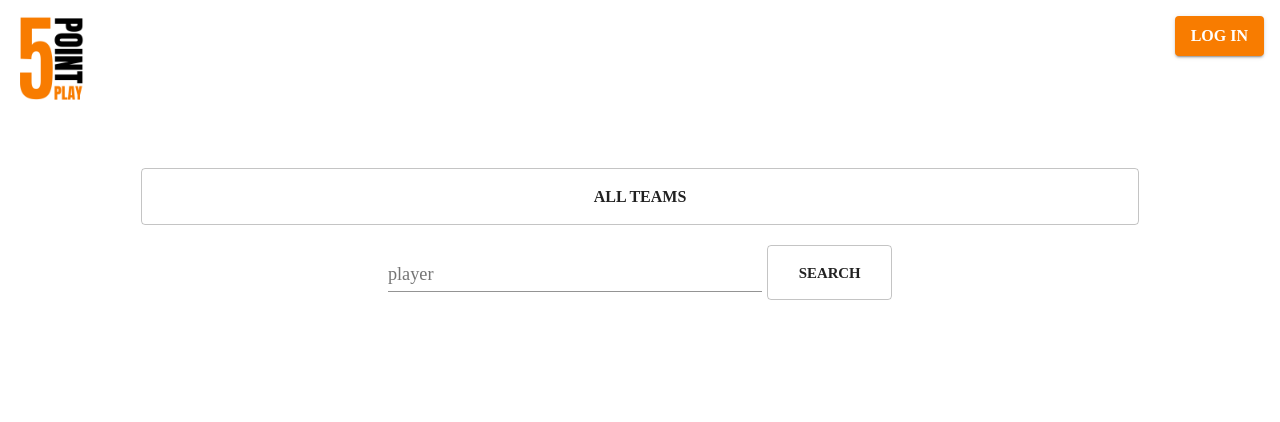
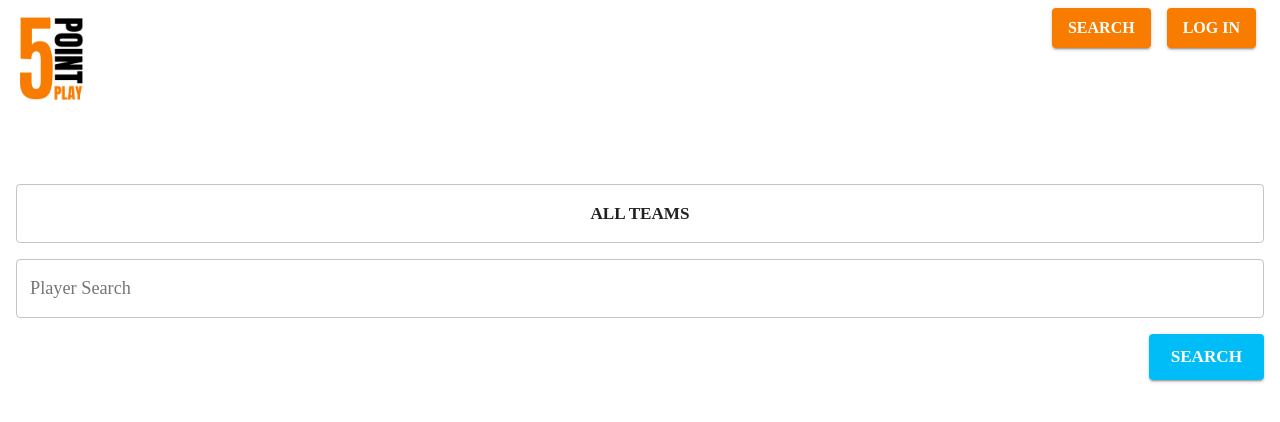
Before and after one commit to petewanca/fivepointplay, a React (Create React App) app in the folder client/: page / in a window 1280 px wide. Shown: the top 422 px of the page. Built offline with nearby package versions, Linux system fonts and the light colour scheme; a web font is replaced by a local one.

Commit message:
updates scroll bar, adjust home page text field and buttons, adjusts login buttons

```diff
--- a/client/src/App.js
+++ b/client/src/App.js
@@ -1,6 +1,6 @@
 import React, {Component} from 'react';
 import {BrowserRouter as Router, Route, Switch} from "react-router-dom";
-import { Link }  from 'react-router-dom';
+import {Link} from 'react-router-dom';
 
 // Custom fonts
 import "./index.css"
@@ -40,18 +40,21 @@ const styles = {
         textAlign: "center"
     },
     priButton: {
-        marginTop: "1rem",
+        margin: ".5rem",
         float: "right"
-    },
-    link: {
-      textDecoration: "none",
-      "&:visited": {
-        color: "black"
-      }
     }
 };
 
 const theme = createMuiTheme({
+    overrides: {
+        MuiInput: {
+            underline: {
+                '&:hover:not($disabled):before': {
+                    borderBottom: '1px solid #F87C00',
+                }
+            }
+        }
+    },
     palette: {
         background: {
             default: "#FFF"
@@ -93,9 +96,7 @@ export default class App extends Component {
     handleIsLoggedIn = () => {
         var token = localStorage.getItem('jwt');
         if (token !== undefined) {
-            this.setState({
-                isLoggedIn: true
-            })
+            this.setState({isLoggedIn: true})
         } else {
             this.setState({isLoggedIn: false})
         }
@@ -105,16 +106,17 @@ export default class App extends Component {
         var jwt = localStorage.getItem("jwt");
         var userData = JSON.parse(jwt);
         var token = userData.data.token;
-        axios.get("/api/auth/logout", {
+        axios
+            .get("/api/auth/logout", {
             headers: {
                 Authorization: `${token}`
             }
-        }).then(res => {
+        })
+            .then(res => {
                 localStorage.removeItem("jwt");
-            this.setState({
-                isLoggedIn: false
+                this.setState({isLoggedIn: false})
             })
-        }).catch(err => {
+            .catch(err => {
                 console.log(err);
             })
     }
@@ -127,33 +129,48 @@ export default class App extends Component {
                     <Box style={styles.wrapper}>
                         <Router>
                             <Box style={styles.header}>
-                                    <Logo/>
-                                    {this.state.isLoggedIn
+                                <Logo/> {this.state.isLoggedIn
                                     ? (
                                         <div>
                                             <Button
                                                 onClick={this.handleLogout}
                                                 color="default"
                                                 style={styles.priButton}
-                                            variant="outlined"
-                                            >Log Out</Button>
+                                                variant="outlined">Log Out</Button>
                                             <Button
                                                 color="default"
-                                              styles={styles.priButton}
+                                                component={Link}
+                                                to="profile"
+                                                style={styles.priButton}
                                                 variant="outlined">
-                                                <Link to="/" style={styles.link}>Search</Link>
+                                                Profile
                                             </Button>
-                                        </div>)
-                                        : (<LoginButton
+                                        </div>
+                                    )
+                                    : (
+                                        <div>
+                                            <LoginButton
                                                 to={"/login"}
                                                 color={"primary"}
                                                 style={styles.priButton}
-                                            message={"Log In"}/>)
-                                    }
+                                                message={"Log In"}/>
+                                        </div>
+                                    )}
+                                <Button
+                                    color="primary"
+                                    component={Link}
+                                    to="/"
+                                    style={styles.priButton}
+                                    variant="contained">
+                                    Search
+                                </Button>
                             </Box>
                             <Switch>
                                 <Route exact path="/register" component={Register}/>
-                                <Route exact path="/login" component={() => <Login handleIsLoggedIn={this.handleIsLoggedIn} />} />
+                                <Route
+                                    exact
+                                    path="/login"
+                                    component={() => <Login handleIsLoggedIn={this.handleIsLoggedIn}/>}/>
                                 <Route exact path="/profile" component={UserProfile}/>
                                 <Route exact path="/update-password" component={UpdatePassword}/>
                                 <Route exact path="/update-avatar" component={UpdateAvatar}/>
--- a/client/src/components/LoginForm.js
+++ b/client/src/components/LoginForm.js
@@ -17,12 +17,21 @@ import API from "../utils/API";
 import Alert from "../components/Alert";
 
 const styles = {
-    button: {
-        marginTop: "2rem",
-        width: "80%"
+    priButton: {
+        marginTop: "1rem",
+        marginLeft: "1rem",
+        float: "right"
+    },
+    defButton: {
+        marginTop: "1rem",
+        float: "left"
     },
     login: {
-        width: "80%"
+        width: "80%",
+    },
+    buttonContainer: {
+        width: "80%",
+        margin: "1rem auto",
     }
 }
 
@@ -43,7 +52,8 @@ export default class LoginForm extends Component {
         this.setState({[name]: value});
     };
 
-    handleSubmitForm = () => {
+    handleSubmitForm = event => {
+        event.preventDefault();
         let newLogin = {
             email: this.state.email,
             password: this.state.password
@@ -76,7 +86,7 @@ export default class LoginForm extends Component {
 
         return (
             <div>
-                <form noValidate autoComplete="off">
+                <form onSubmit={this.handleSubmitForm}>
                     <TextField
                         id="email"
                         label="Email"
@@ -94,17 +104,29 @@ export default class LoginForm extends Component {
                         onChange={this.handleInputChange}
                         margin="normal"
                         style={styles.login}/>
+                    <div style={styles.buttonContainer}>
                     <Button
                         onClick={this.handleSubmitForm}
-                        style={styles.button}
-                        variant="outlined"
-                        size="small">Log In</Button>
+                        style={styles.priButton}
+                        variant="contained"
+                        color="secondary"
+                        type="submit"
+                        >Log In</Button>
                     <Button
                         component={ Link }
                         to={"/register"}
-                        style={styles.button}
-                        variant={"outlined"}
+                        color="primary"
+                        style={styles.priButton}
+                        variant={"contained"}
                         message={"Log In"}>Register</Button>
+                    <Button
+                        component={Link}
+                        to={"/"}
+                        color={"default"}
+                        variant="contained"
+                        style={styles.defButton}
+                        >Cancel</Button>
+                    </div>
                 </form>
                 <Alert
                     alertTitle={this.state.alertTitle}
--- a/client/src/components/Logo.js
+++ b/client/src/components/Logo.js
@@ -1,4 +1,5 @@
 import React from 'react';
+import { Link } from 'react-router-dom';
 
 const styles = {
     logo: {
@@ -11,6 +12,8 @@ const styles = {
 
 export default function Logo() {
     return (
-        <img style={styles.logo} src="./logo.png" alt="5 Point Play Logo" />
+        <Link to="/">
+            <img style={styles.logo} src="./logo.png" alt="5 Point Play Logo" />
+        </Link>
     )
 }
--- a/client/src/components/SearchField.js
+++ b/client/src/components/SearchField.js
@@ -13,25 +13,14 @@ import Grid from '@material-ui/core/Grid';
 import axios from 'axios';
 
 const styles = {
-    textfieldBox: {
-        marginTop: ".5rem"
+    search : {
+      margin: "1rem 0",
+      padding: "18.5px 14px",
+      lineHeight: "1.25rem"
     },
-    textfield : {
-        width: "30%",
-    },
-    profileButton: {
-      background: 'linear-gradient(45deg, #FE6B8B 30%, #FF8E53 90%)',
-      border: 0,
-      borderRadius: 3,
-      boxShadow: '0 3px 5px 2px rgba(255, 105, 135, .3)',
-      color: 'white',
-      height: 48,
-      padding: '0 30px',
-    },
-    searchButton: {
-      width: "10%",
-      padding: "13.5px 16px",
-      margin: "20px 0 0 5px"
+    searchButton : {
+      float: "right",
+      marginTop: '1rem'
     },
     playerImage: {
       width: "100%",
@@ -49,9 +38,6 @@ const styles = {
     },
     cardContainer: {
       textDecoration: "none",
-    },
-    searchForm: {
-      marginBottom: "5%"
     }
 };
 
@@ -62,17 +48,16 @@ export default class SearchField extends Component {
   }
 
   // get search field value and set to state
-  handleChange = (e) => {
-    this.setState({playerSearch: e.target.value})
+  handleChange = event => {
+    this.setState({playerSearch: event.target.value})
   };
 
   // use search field value to call db and
   // hits Players table and sets state to returned players
-  handleSubmit = (e) => {
-    e.preventDefault();
+  handleSubmit = event => {
+    event.preventDefault();
       axios.get(`/api/findPlayer/${this.state.playerSearch}`, (req, res) => {
       }).then(res => {
-        console.log(res.data);
         this.setState({players: res.data})
       }).catch(err => console.log(err));
   };
@@ -80,21 +65,30 @@ export default class SearchField extends Component {
   render() {
     return (
       <div>
-        <form style={styles.searchForm} onSubmit={this.handleSubmit}>
+        <form onSubmit={this.handleSubmit}>
+          <Button
+                fullWidth
+                style={styles.search}
+                size="large"
+                variant="outlined"
+                component={ Link }
+                to="/all-teams"
+                >All Teams</Button>
           <TextField
+              fullWidth
               id="search"
-              label="player"
+              label="Player Search"
               name="search"
-              value={this.state.playerSearch}
-              onChange={this.handleChange}
-              margin="normal"
-              style={styles.textfield}/>
+              variant="outlined"
+              value={this.state.searchField}
+              onChange={this.handleChange}/>
           <Button
               style={styles.searchButton}
-              variant="outlined"
-              margin="normal"
+              size="large"
+              color="secondary"
+              variant="contained"
               onClick={this.handleSubmit}
-              size="small">Search</Button>
+              >Search</Button>
         </form>
 
         {/* search results area for players */}
--- a/client/src/components/TeamsButton.js
+++ b/client/src/components/TeamsButton.js
@@ -5,7 +5,6 @@ import { Link }  from 'react-router-dom';
 const styles = {
     button: {
         width: "80%",
-        padding: "13.5px 16px",
     }
 }
 
--- a/client/src/index.css
+++ b/client/src/index.css
@@ -24,3 +24,21 @@
     font-weight: 500;
     font-style: normal;
 }
+
+html {
+    overflow-y: scroll;
+}
+
+::-webkit-scrollbar {
+    width: 10px;
+}
+
+::-webkit-scrollbar-track {
+    background-color: #FFF;
+}
+
+::-webkit-scrollbar-thumb {
+    background-color: #777;
+    border-radius: 10px;
+    -webkit-transition: color 0.25s ease;
+}
--- a/client/src/pages/Home.js
+++ b/client/src/pages/Home.js
@@ -1,14 +1,12 @@
 import React from 'react';
 
 // React Components
-import TeamsButton from "../components/TeamsButton";
 import SearchField from "../components/SearchField";
 
 export default function Home() {
     return (
         <div>
-            <TeamsButton href="/profile" />
-            <SearchField />
+            <SearchField/>
         </div>
     )
 }
```
Lines whose indentation alone changed are shown as unchanged.
